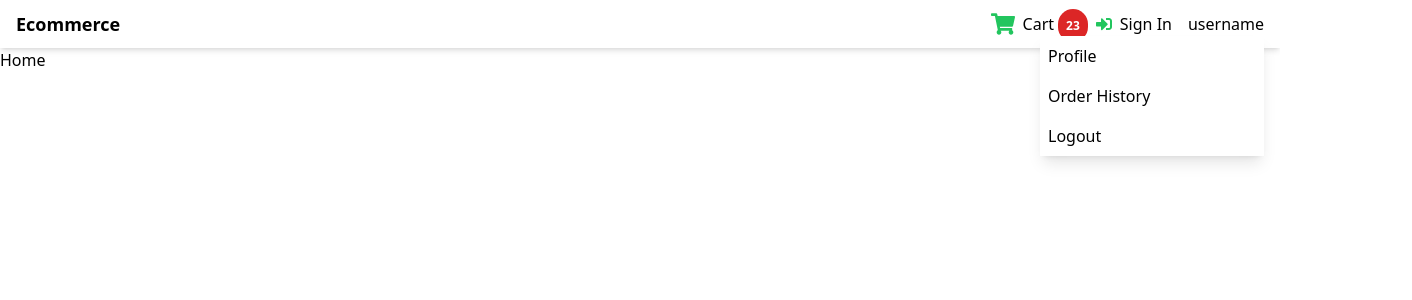
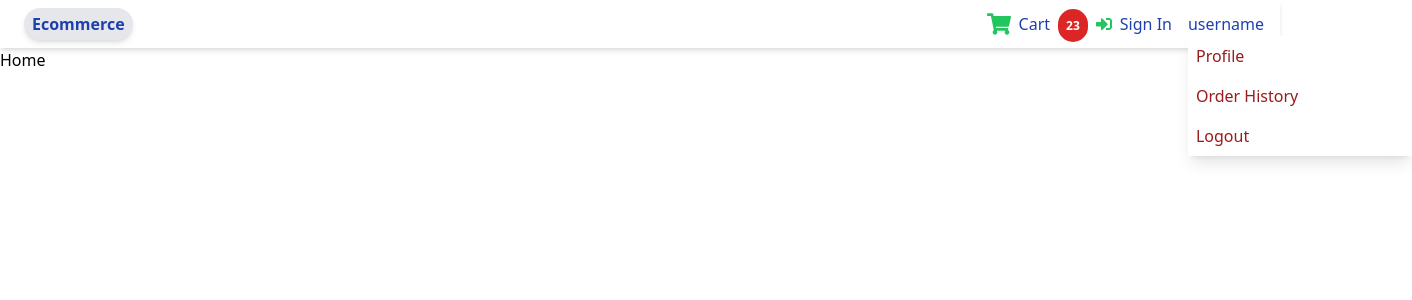
Before and after one commit to NeilRow56/next_eccomerce, a Next.js app: page / in a window 1280 px wide. Both pictures are taken after a click on the button "username". Shown: the top 300 px of the page, 1412 px wide, since content can reach past the window. Built offline with nearby package versions, Linux system fonts and the light colour scheme.

Commit message:
Updated Navbar and dropdown link for active and non  classes

```diff
--- a/components/Layout.jsx
+++ b/components/Layout.jsx
@@ -5,10 +5,10 @@ import Navbar from './Navbar'
 
 export default function Layout({ children }) {
   return (
-    <>
+    <div className='container mx-auto'>
       <Navbar />
       <main>{children}</main>
 
-    </>
+    </div>
   )
 }
--- a/components/Navbar.jsx
+++ b/components/Navbar.jsx
@@ -1,22 +1,26 @@
 import Link from 'next/link'
+import { useRouter } from 'next/router';
 import { Menu } from '@headlessui/react'
 import DropdownLink from './DropdownLink'
 import { FaShoppingCart, FaSignInAlt } from "react-icons/fa";
 
 
 const Navbar = () => {
+    const router = useRouter();
+
   return (
     <nav className="flex h-12 items-center px-4 justify-between shadow-md">
             <Link href="/">
-              <a className="text-lg font-bold hover:text-blue-400">Ecommerce</a>
-            </Link>
+              <a className={router.pathname == '/' ? "active " : "not_active" }  > Ecommerce</a>
+               </Link>
             <div className='flex items-center'>
                 <div className='flex items-center px-2 py-1'>
                 <FaShoppingCart className='items-center h-6 w-6 text-green-500' />
               <Link href="/cart">
-                <a className=" p-2 hover:text-blue-400">  Cart
+                <a className={router.pathname == '/cart' ? "active" : "not_active" } >
+                Cart
 
-                    <span className="ml-1 rounded-full bg-red-600  p-2 text-xs font-bold text-white">
+                    <span className="ml-2 rounded-full bg-red-600  p-2 text-xs font-bold text-white">
                       23
                     </span>
 
@@ -24,23 +28,24 @@ const Navbar = () => {
               </Link>
               <FaSignInAlt className='text-green-500' />
               <Link href="/signin">
-                <a className=" p-2 hover:text-blue-400">  Sign In </a>
+                <a className={router.pathname == '/signin' ? "active" : "not_active" } >  Sign In </a>
               </Link>
 
               </div>
               <Menu as="div" className="relative inline-block">
-                  <Menu.Button className="hover:text-blue-600">
+                  <Menu.Button className="text-blue-800 hover:text-blue-600">
                     username
                   </Menu.Button>
-                  <Menu.Items className="absolute right-0 w-56 origin-top-right bg-white  shadow-lg ">
+                  <Menu.Items className="absolute right-[-10] w-56 origin-top-right bg-white  shadow-lg ">
                     <Menu.Item>
-                      <DropdownLink className="dropdown-link" href="/profile">
+                    <DropdownLink className={router.pathname == '/cart' ? "dropdown-link-active" : "dropdown-link-not_active" }
+                        href="/profile">
                         Profile
                       </DropdownLink>
                     </Menu.Item>
                     <Menu.Item>
                       <DropdownLink
-                        className="dropdown-link"
+                        className={router.pathname == '/cart' ? "dropdown-link-active" : "dropdown-link-not_active" }
                         href="/order-history"
                       >
                         Order History
@@ -48,8 +53,8 @@ const Navbar = () => {
                     </Menu.Item>
                     <Menu.Item>
                       <a
-                        className="dropdown-link"
-                        href="#"
+                        className={router.pathname == '/cart' ? "dropdown-link-active" : "dropdown-link-not_active" }
+                        href="/order-history"
 
                       >
                         Logout
--- a/styles/globals.css
+++ b/styles/globals.css
@@ -2,6 +2,15 @@
 @tailwind components;
 @tailwind utilities;
 
-.dropdown-link {
-    @apply flex p-2 hover:bg-gray-200;
+.dropdown-link-active {
+    @apply  font-bold border-gray-200 text-green-400 shadow-md flex  p-2 hover:bg-gray-200;
   }
+.dropdown-link-not_active {
+    @apply  text-red-800 flex  p-2 hover:bg-gray-200;
+  }
+  .active {
+    @apply font-bold border-gray-200 text-blue-800 shadow-md px-2 py-1 m-2 bg-gray-200 rounded-full hover:text-blue-400;
+  }
+  .not_active {
+    @apply   text-blue-800 px-2 hover:text-blue-400;
+  }
```
